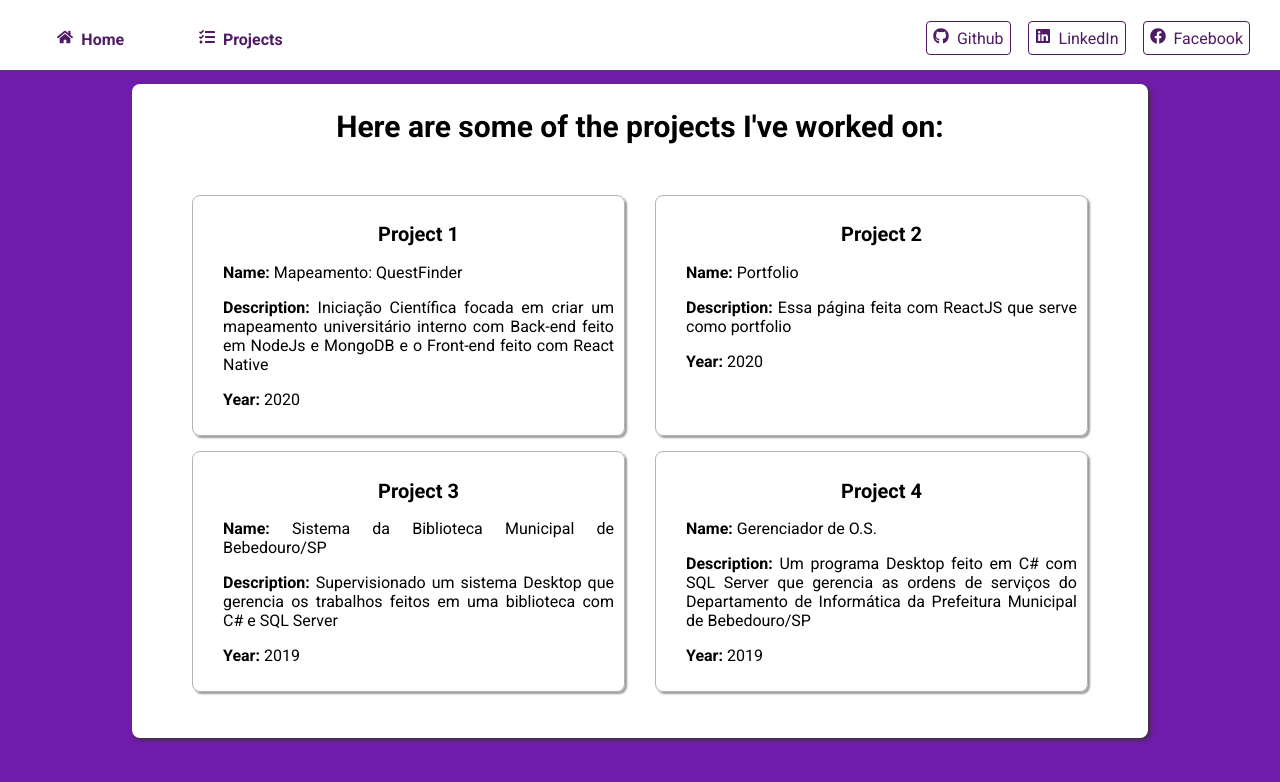
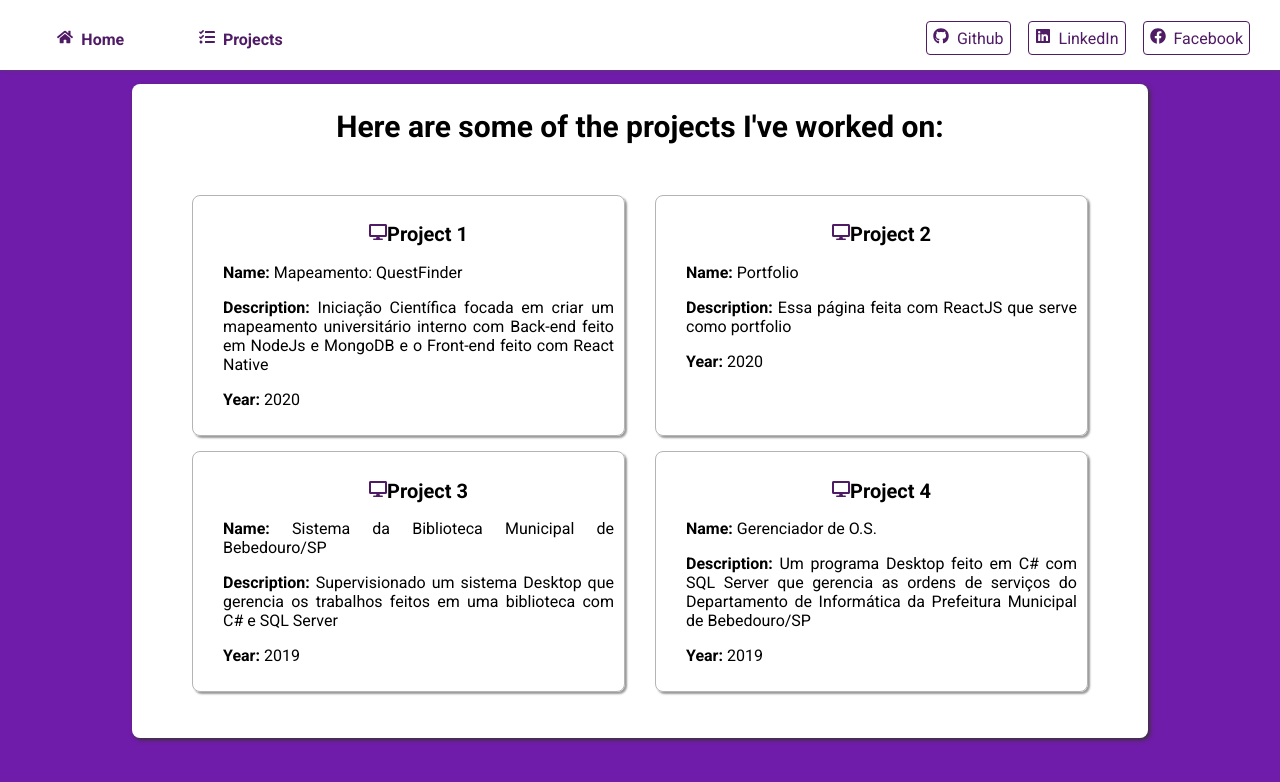
Before and after one commit to ElladanTasartir/portfolio, a React (Create React App) app: page /projects in a window 1280 px wide. Shown: the top 782 px of the page. Built offline with nearby package versions, Linux system fonts and the light colour scheme.

Commit message:
Added icons to the project list

```diff
--- a/src/pages/Projects/projects.js
+++ b/src/pages/Projects/projects.js
@@ -1,5 +1,5 @@
 import React from 'react';
-
+import { FaDesktop } from 'react-icons/fa';
 import './styles.css';
 
 let vectorProjects = require('../../services/feedProjects');
@@ -13,7 +13,7 @@ const Projects = () => {
                     <ul className="list-projects">
                         {vectorProjects.map((item, index) => (
                             <li key={item.id}>
-                                <h2 id="title">Project {index + 1}</h2>
+                                <h2 id="title"><FaDesktop color="#501b65" size={18}/><span>Project {index + 1}</span></h2>
                                 <p><span>Name: </span>{item.name}</p>
                                 <p><span>Description: </span>{item.description}</p>
                                 <p><span>Year: </span>{item.year}</p>
```
